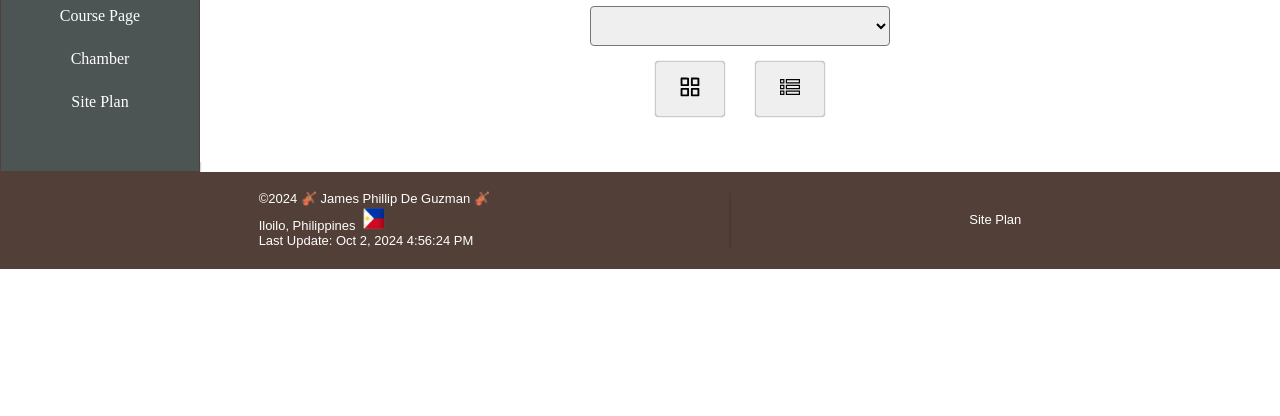
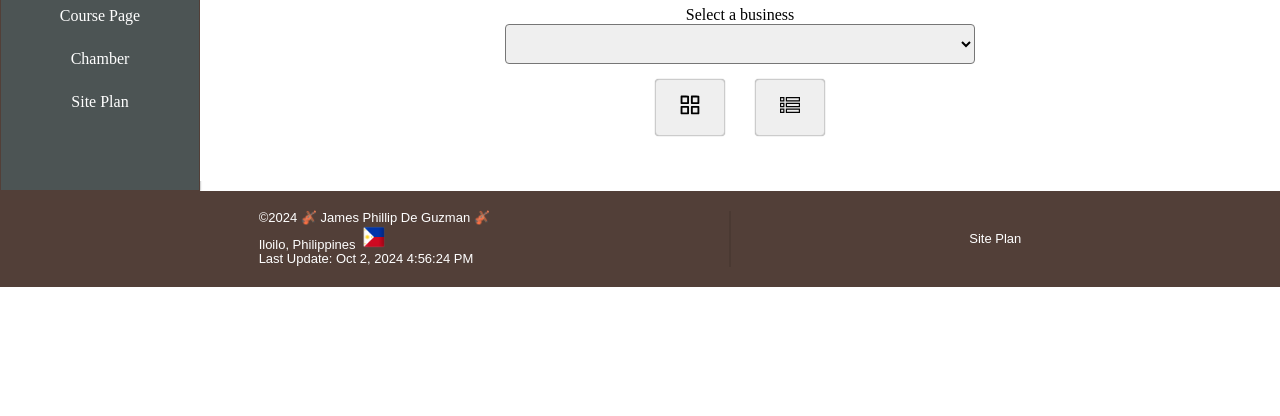
Before and after one commit to jamesphillipdeguzman/wdd231, a plain HTML site: page chamber/directory.html in a window 1280 px wide. Shown: the part 384-800 px from the top of the page. Drawn offline with Linux system fonts and the light colour scheme; a web font is replaced by a local one.

Commit message:
Chamber of Commerce v3.0 - Final Submission

```diff
--- a/chamber/directory.html
+++ b/chamber/directory.html
@@ -89,7 +89,7 @@
         </aside>
         <main>
             <h1>Iloilo Chamber of Commerce Business Directory</h1>
-            <label for="dynamic-businesses"></label>
+            <label for="dynamic-businesses">Select a business</label>
             <select name="dynamic-businesses" id="dynamic-businesses">
                 <option value=""></option>
 
--- a/chamber/styles/chamber.css
+++ b/chamber/styles/chamber.css
@@ -222,14 +222,9 @@ main>p {
     margin: 20px;
 }
 
-/* div.container {
-    display: flex;
-    flex-direction: column;
-    margin: 0 auto;
-    padding: 10px;
-    max-width: 100vw;
-
-} */
+label {
+    text-align: center;
+}
 
 div#businesses {
     align-items: center;
@@ -331,7 +326,7 @@ div.layout button {
     padding-right: 2rem;
     margin: 0 auto;
     text-align: left;
-    width: 300px;
+    width: 470px;
 
 }
 
```
